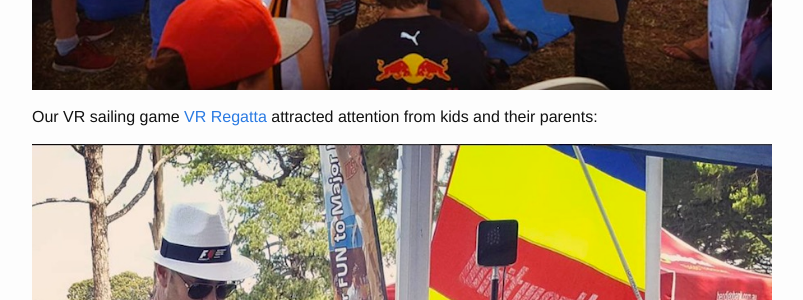
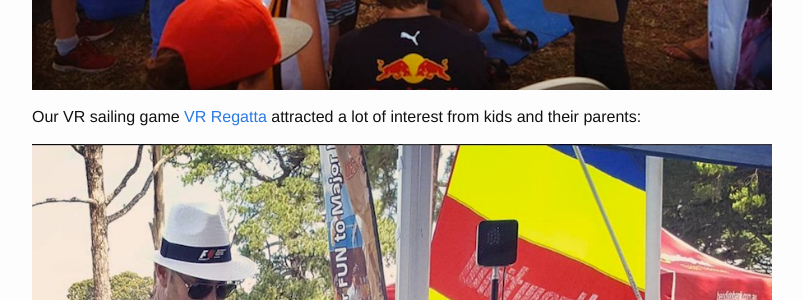
Before and after one commit to marineverse/marineverse.github.io, a Jekyll site: the page built from _posts/2017-03-31-promoting-sailing-during-gp.markdown, in a window 1280 px wide and 900 px high, scrolled down 631 px. Shown: the part 152-452 px from the top of the window, without its empty margins (238-1041 px from the left). Built offline with Jekyll 4.4.1, drawn with Linux system fonts in a browser that asks for light colours; comment, search, counter and statistics services are not loaded.

Commit message:
attention

```diff
--- a/_posts/2017-03-31-promoting-sailing-during-gp.markdown
+++ b/_posts/2017-03-31-promoting-sailing-during-gp.markdown
@@ -9,7 +9,7 @@ Last weekend over 100 people tried virtual reality sailing experience delivered
 
 <img src="/assets/gp/1.jpg" style="max-width: 800px; width: 100%"/>
 
-Our VR sailing game [VR Regatta](http://store.steampowered.com/app/468240) attracted attention from kids and their parents:
+Our VR sailing game [VR Regatta](http://store.steampowered.com/app/468240) attracted a lot of interest from kids and their parents:
 
 <!--more-->
 
```
